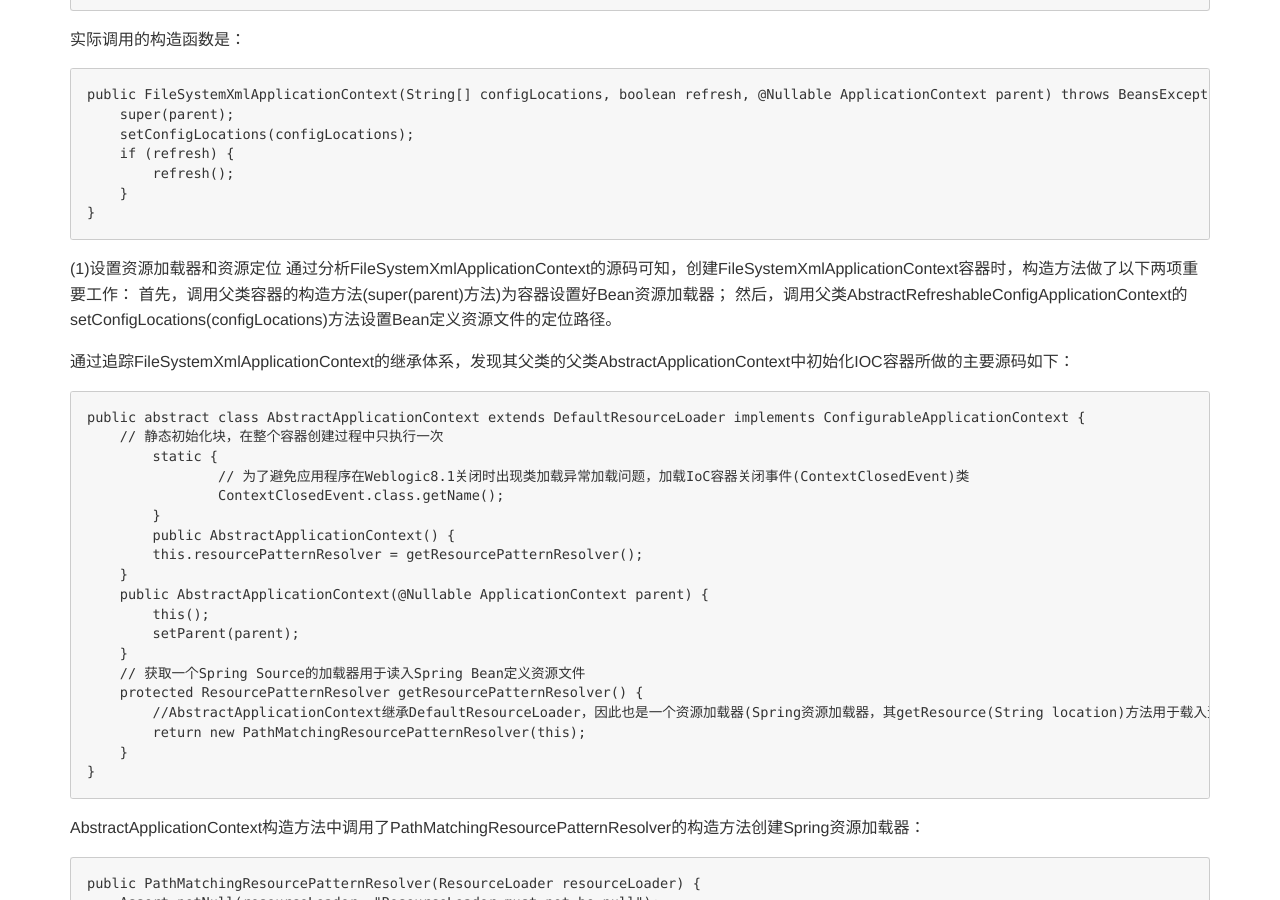
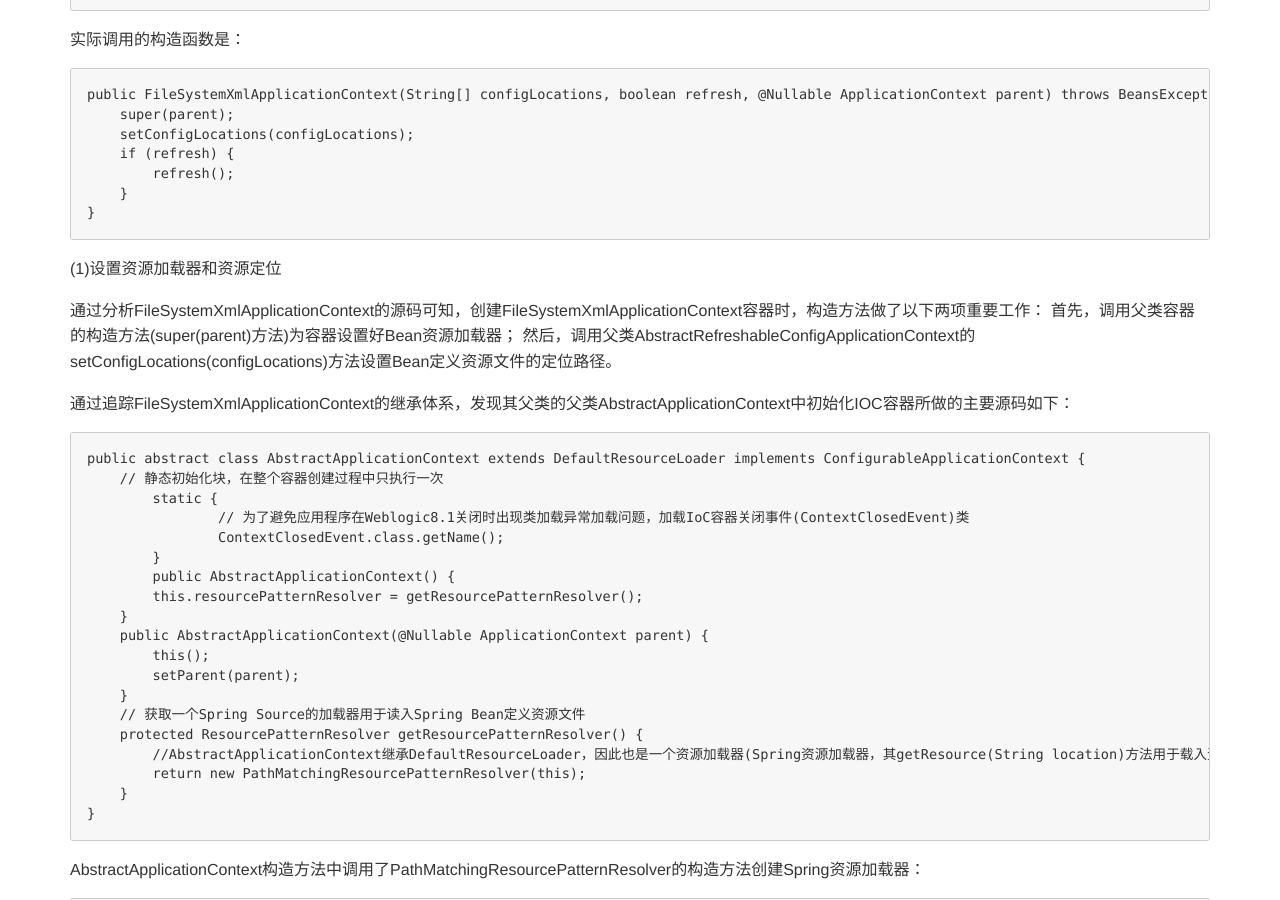
Before and after one commit to yaofengdoit/yaofengdoit.github.io, a Jekyll site: the page built from _posts/2019/2019-12-21-spring5-source-3.md, in a window 1280 px wide and 900 px high, scrolled down 2229 px. Built offline with Jekyll 4.4.1, drawn with Linux system fonts in a browser that asks for light colours; a script that is not in the unit is left out; some of the changed text lies outside the part shown.

````diff
--- a/_posts/2019/2019-12-21-spring5-source-3.md
+++ b/_posts/2019/2019-12-21-spring5-source-3.md
@@ -8,8 +8,7 @@ no-post-nav: true
 
 前言：
 IOC容器的初始化包括BeanDefinition的Resource定位、载入、注册三个基本过程。
-本文以ApplicationContext为例讲解，XmlWebApplicationContext、ClasspathXmlApplicationContext等
-都属于这个继承体系，这些都是我们日常开发中很熟悉的。其继承体系如下图：
+本文以ApplicationContext为例讲解，XmlWebApplicationContext、ClasspathXmlApplicationContext等都属于这个继承体系，这些都是我们日常开发中很熟悉的。其继承体系如下图：
 
 ![](https://yaofengdoit.github.io/assets/images/2019/spring/3-1.png)
 
@@ -77,6 +76,7 @@ public FileSystemXmlApplicationContext(String[] configLocations, boolean refresh
 ```
 
 (1)设置资源加载器和资源定位
+
 通过分析FileSystemXmlApplicationContext的源码可知，创建FileSystemXmlApplicationContext容器时，构造方法做了以下两项重要工作：
 首先，调用父类容器的构造方法(super(parent)方法)为容器设置好Bean资源加载器；
 然后，调用父类AbstractRefreshableConfigApplicationContext的setConfigLocations(configLocations)方法设置Bean定义资源文件的定位路径。
````
